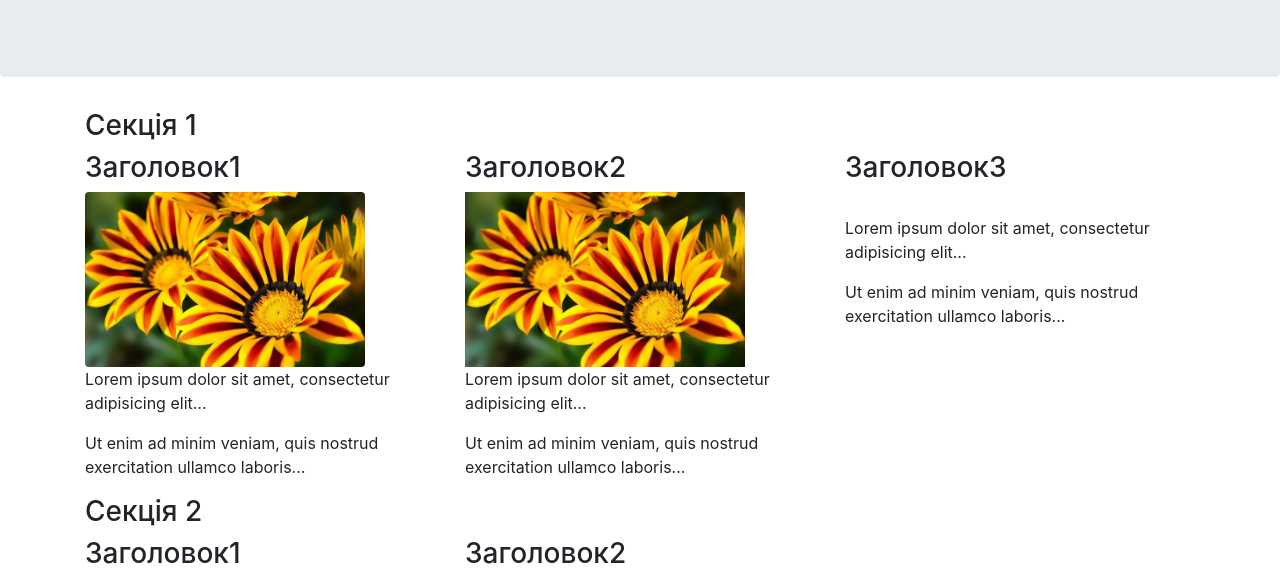
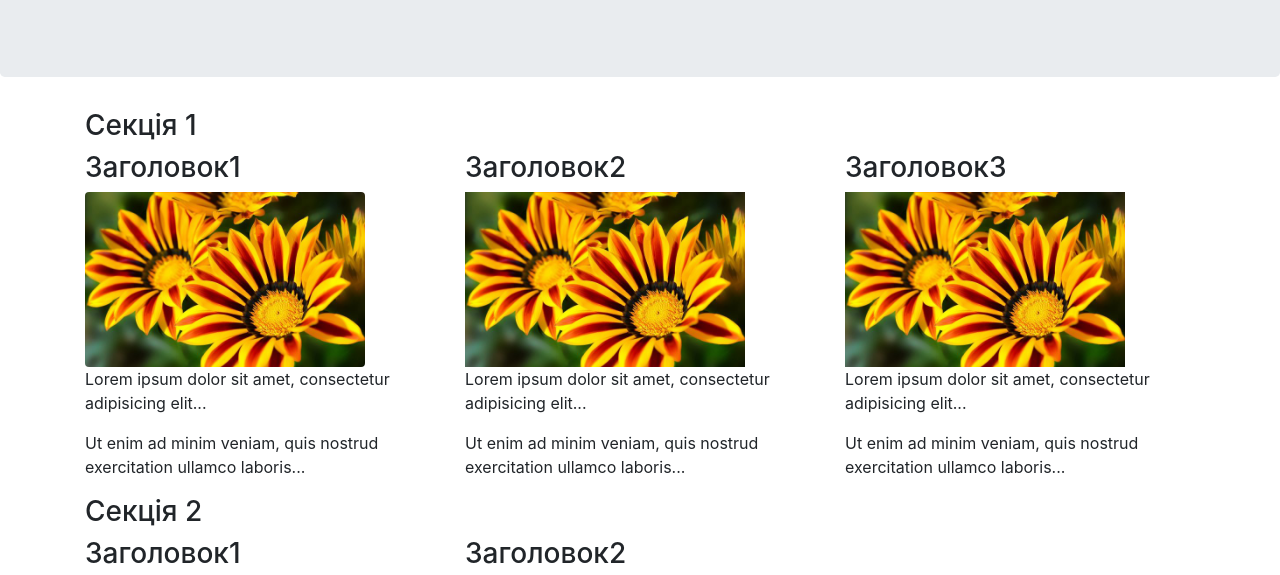
Before and after one commit to AllaKalichun/AllaKalichun.github.io, a plain HTML site: page praktychna_Bootstrap/index.html in a window 1280 px wide. Shown: the part 147-722 px from the top of the page. Drawn offline with nearby package versions, Linux system fonts and the light colour scheme.

Commit message:
практична з Bootstrap

```diff
--- a/praktychna_Bootstrap/index.html
+++ b/praktychna_Bootstrap/index.html
@@ -44,7 +44,7 @@
     <div class="col-sm-4">
       <h3>Заголовок3</h3>
         <div class="img">
-          <img src="0_8eb56_842bba74_XL-640x400.jpg" alt="" width="80%">
+          <img src="img/0_8eb56_842bba74_XL-640x400.jpg" alt="" width="80%">
         </div>
       <p>Lorem ipsum dolor sit amet, consectetur adipisicing elit...</p>
       <p>Ut enim ad minim veniam, quis nostrud exercitation ullamco laboris...</p>
```
